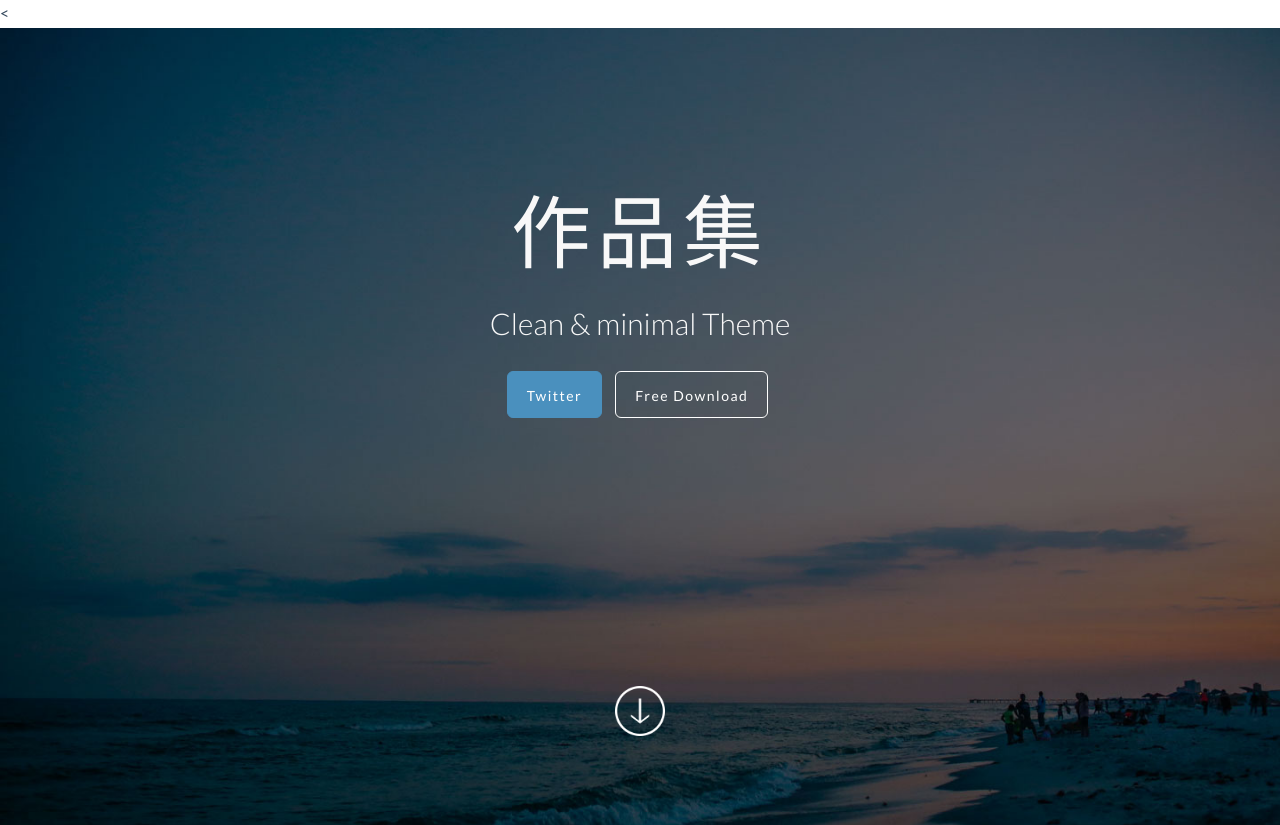
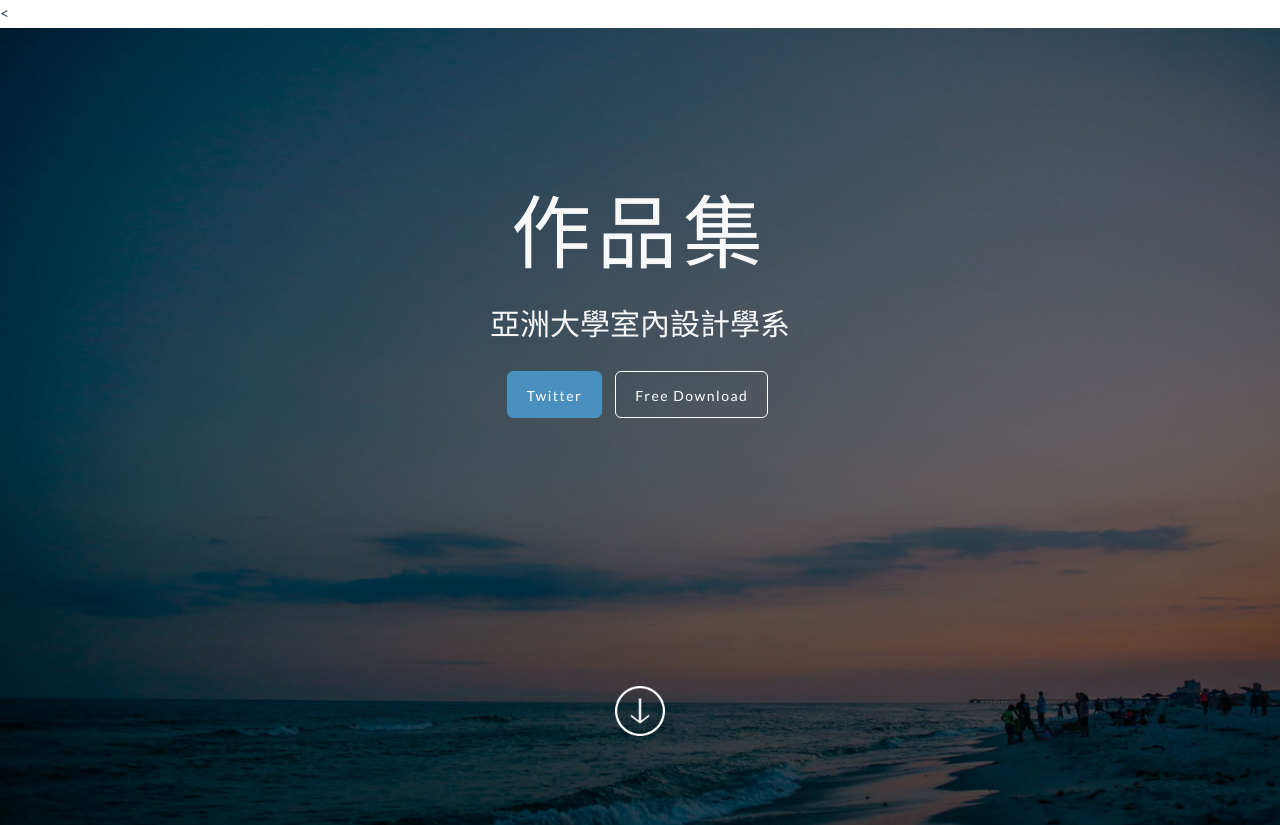
Before and after one commit to 96117/webex1, a plain HTML site: page index.html in a window 1280 px wide. Shown: the top 825 px of the page. Drawn offline with Linux system fonts and the light colour scheme.

Commit message:
Update index.html

```diff
--- a/index.html
+++ b/index.html
@@ -60,7 +60,7 @@
     <div class="intro-header">
 		<div class="col-xs-12 text-center abcen1">
 			<h1 class="h1_home wow fadeIn" data-wow-delay="0.4s">作品集</h1>
-			<h3 class="h3_home wow fadeIn" data-wow-delay="0.6s">Clean & minimal Theme</h3>
+			<h3 class="h3_home wow fadeIn" data-wow-delay="0.6s">亞洲大學室內設計學系</h3>
 			<ul class="list-inline intro-social-buttons">
 				<li><a href="https://twitter.com/galantiandrea" class="btn  btn-lg mybutton_cyano wow fadeIn" data-wow-delay="0.8s"><span class="network-name">Twitter</span></a>
 				</li>
```
